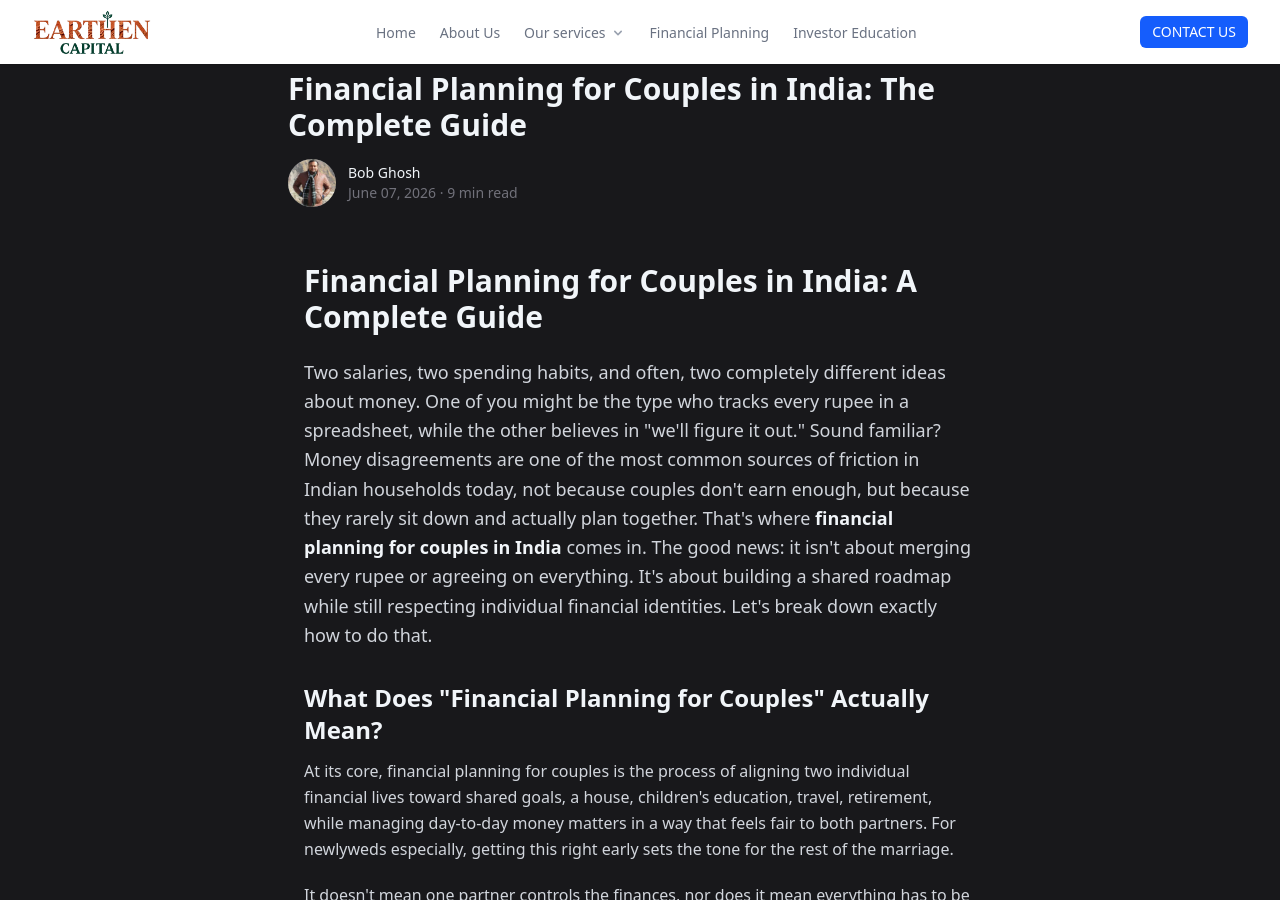
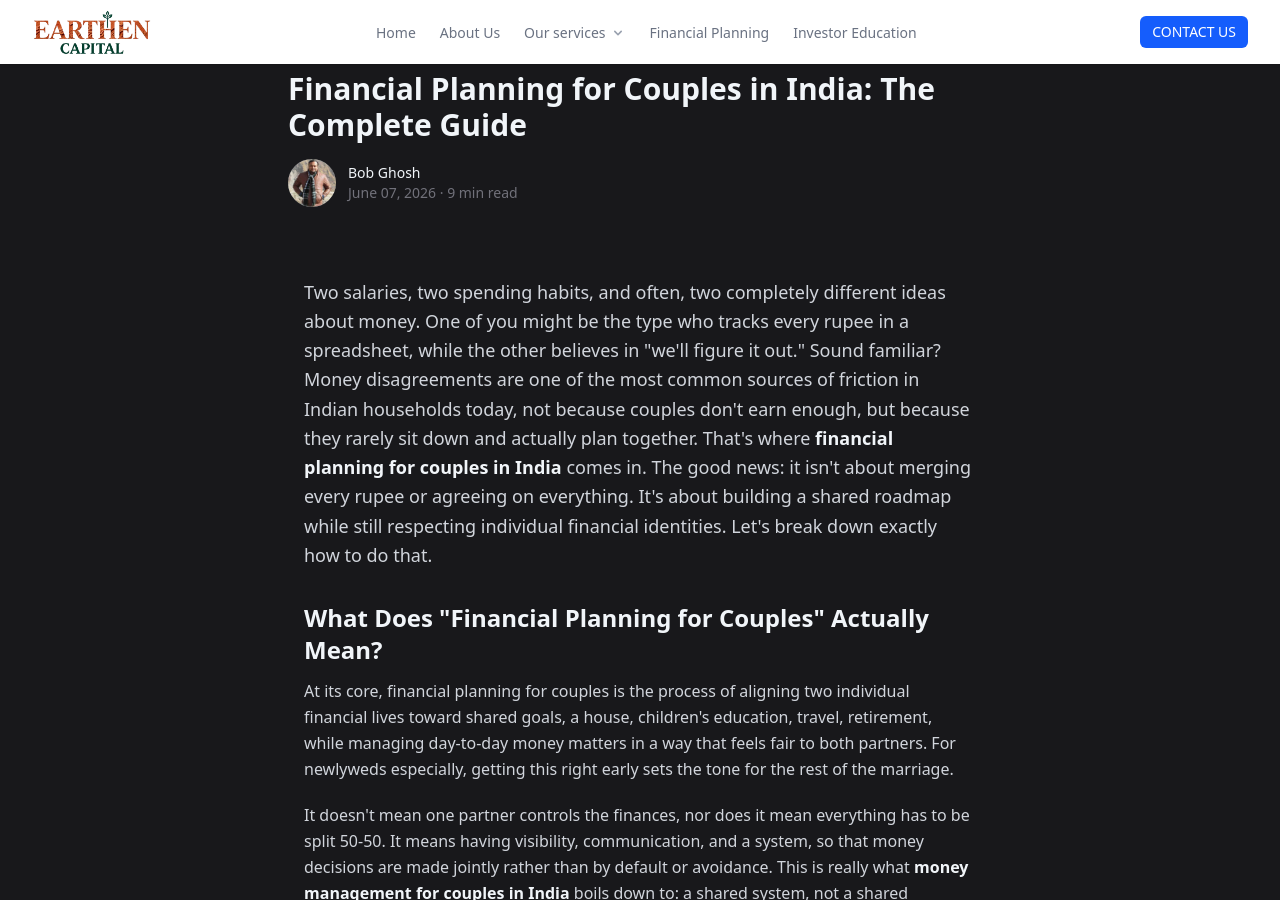
Before and after one commit to bobghosh91/bobghosh91.github.io, a Jekyll site: the page built from _posts/2026-06-07-financial-planning-for-couples-india.md, in a window 1280 px wide and 900 px high, scrolled down 365 px. Built offline with Jekyll 4.4.1, drawn with Linux system fonts in a browser that asks for light colours.

Commit message:
update-4.9.7

```diff
--- a/_posts/2026-06-07-financial-planning-for-couples-india.md
+++ b/_posts/2026-06-07-financial-planning-for-couples-india.md
@@ -40,8 +40,6 @@ howto:
 ---
 
 <article class="max-w-3xl mx-auto px-4 py-6">
-
-  <h1 class="text-3xl font-bold mt-2 mb-4 text-gray-50">Financial Planning for Couples in India: A Complete Guide</h1>
 
   <section class="mb-8">
     <p class="text-lg leading-relaxed text-gray-300">
```
